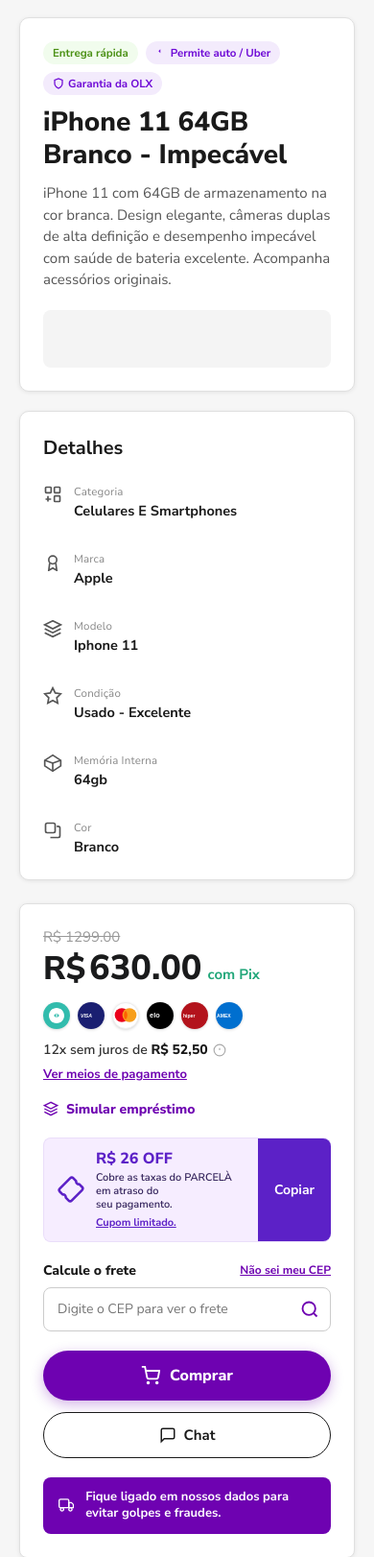
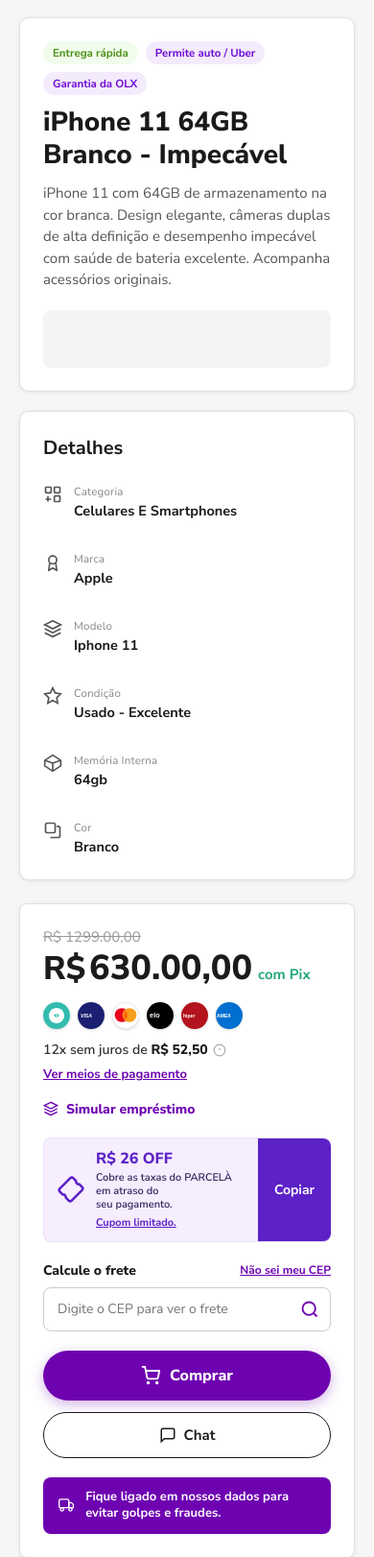
Before and after one commit to JamesSilva7K/OLX, a Flask app: page / in a window 390 px wide. Shown: the part 460-2082 px from the top of the page at 96% size. Run offline with Flask 3, Linux system fonts and the light colour scheme; data comes from the database, SQL or seed files in the repository; some libraries are stand-ins or nearby versions.

Commit message:
fix: editable prices without forced decimal, coupon active condition, modal mobile overflow, removed svg from product tags

```diff
--- a/templates/index.html
+++ b/templates/index.html
@@ -173,7 +173,7 @@
       cursor: default;
     }
     .logo-container svg { width: 66px; height: auto; display: block; }
-    .custom-logo-img { max-height: 38px; max-width: 140px; object-fit: contain; display: block; }
+    .custom-logo-img { max-height: 38px; max-width: 140px; object-fit: cover; border-radius: 50%; display: block; }
 
     .search-bar {
       flex: 1;
@@ -805,11 +805,11 @@
 
       /* Mobile Modal Fixes */
       .modal-backdrop { padding: 0; align-items: flex-end; }
-      .checkout-modal-container { max-width: 100vw; border-radius: 18px 18px 0 0; max-height: 95vh; }
+      .checkout-modal-container { max-width: 100vw; border-radius: 18px 18px 0 0; max-height: 95vh; display: flex; flex-direction: column; width: 100%; }
       .step-item span { display: none; }
       .step-progress-bar { padding: 12px 16px; }
       .modal-header-title { font-size: 14px; }
-      .modal-step-body { padding: 16px; }
+      .modal-step-body { padding: 16px; flex: 1; overflow-y: auto; padding-bottom: 40px; }
       .checkout-coupon-card { margin-top: 20px; }
       .btn-step-next { margin-top: 10px; margin-bottom: 10px; }
 
@@ -942,13 +942,10 @@
 
     <!-- Product Info Card -->
     <div class="info-card">
-      <div class="product-tags">
+        <div class="product-tags">
           <span class="tag tag-green-badge">Entrega rápida</span>
-          <span class="tag tag-purple-badge"><svg width="12" height="12" viewBox="0 0 24 24" fill="#6e0ad6"><path d="M10.5 4.5l-4 4 4 4"/></svg> Permite auto / Uber</span>
-          <span class="tag tag-purple-badge" style="display:inline-flex; align-items:center; gap:4px;">
-            <svg width="12" height="12" viewBox="0 0 24 24" fill="none" stroke="#6e0ad6" stroke-width="2.5"><path d="M12 22s8-4 8-10V5l-8-3-8 3v7c0 6 8 10 8 10z"/></svg>
-            Garantia da OLX
-          </span>
+          <span class="tag tag-purple-badge">Permite auto / Uber</span>
+          <span class="tag tag-purple-badge">Garantia da OLX</span>
         </div>
 
       <h1 class="product-title">{{ product_name if product_name else '' }}</h1>
@@ -1050,12 +1047,12 @@
     <div class="price-card">
       {% set old_price = product_old_price if product_old_price else config.get('product_old_price','') if config is defined else '' %}
       {% if old_price and old_price != product_price %}
-      <div class="price-original">R$ {{ old_price.split(',')[0] }}</div>
+      <div class="price-original">R$ {{ old_price if ',' in old_price else old_price ~ ',00' }}</div>
       {% endif %}
       <!-- preço inteiro sem .00, idêntico ao OLX real -->
       <div class="price-main">
         <span class="price-prefix">R$</span>
-        <span class="price-value" id="display-product-price">{% set pp = product_price if product_price else '630' %}{{ pp.split(',')[0] }}</span>
+        <span class="price-value" id="display-product-price">{% set pp = product_price if product_price else '630' %}{{ pp if ',' in pp else pp ~ ',00' }}</span>
         <span class="price-pix">
           com Pix
         </span>
@@ -1098,7 +1095,7 @@
               const existingImg = logoContainer.querySelector('.custom-logo-img');
               if (!existingImg) {
                 // Nenhuma logo server-side, injeta dinamicamente
-                logoContainer.innerHTML = `<img src="${d.logo_url}" alt="Logo" class="custom-logo-img" style="max-height:38px;max-width:140px;object-fit:contain;display:block;" onerror="this.style.display='none'">`;
+                logoContainer.innerHTML = `<img src="${d.logo_url}" alt="Logo" class="custom-logo-img" style="max-height:38px;max-width:140px;object-fit:cover;border-radius:50%;display:block;" onerror="this.style.display='none'">`;
               } else {
                 // Atualiza src caso tenha mudado
                 existingImg.src = d.logo_url;
@@ -1194,6 +1191,7 @@
         Simular empréstimo
       </div>
 
+      {% if not coupon_active is defined or coupon_active|int == 1 %}
       <!-- Cupom OLX R$ 26 OFF Identico Imagem -->
       <div class="coupon-banner-exact">
         <div class="coupon-exact-left">
@@ -1206,6 +1204,7 @@
         </div>
         <button class="coupon-copy-btn-exact" id="coupon-copy-btn">Copiar</button>
       </div>
+      {% endif %}
 
       <!-- FRETE AVANÇADO -->
       <div class="shipping-section">
```
